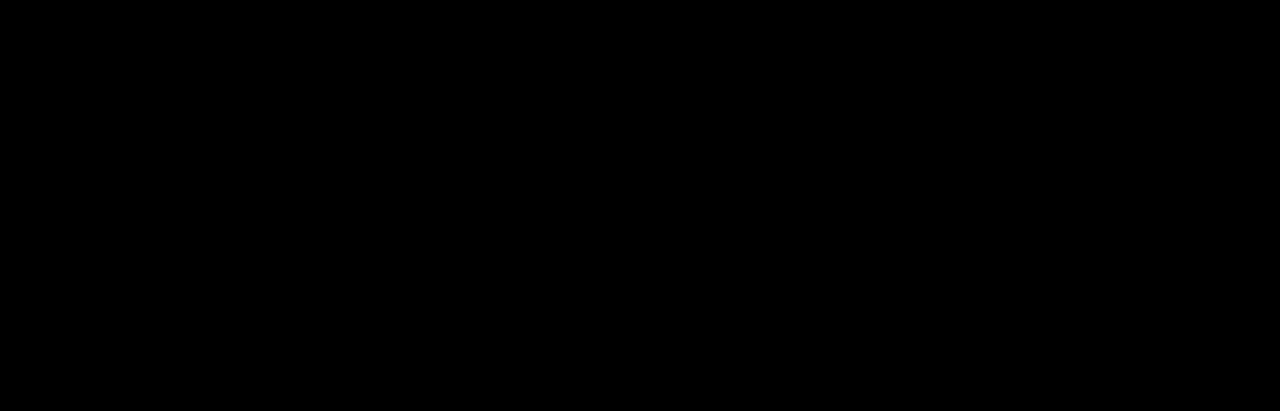
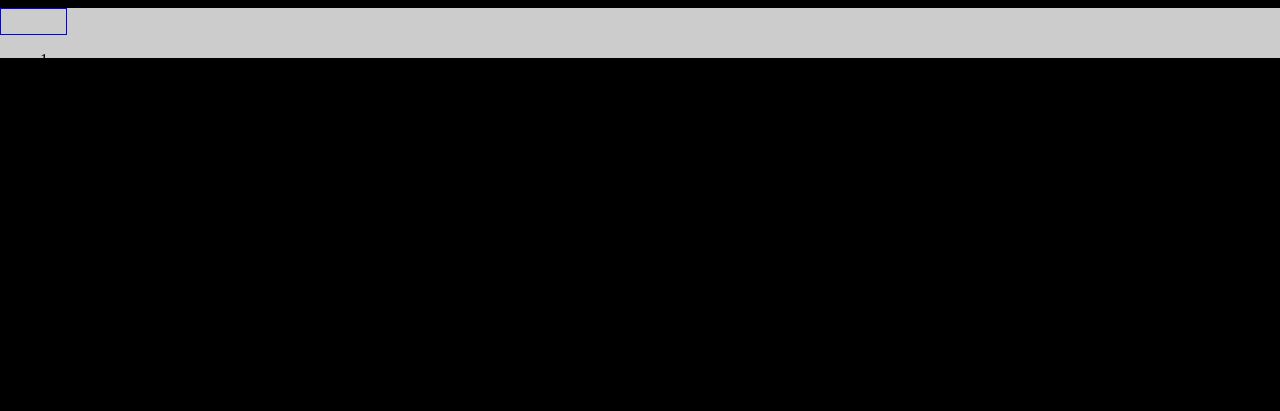
Before and after one commit to Khaanh/Khanh-frontend-starter, a website: page app/index.html in a window 1280 px wide. Drawn offline with nearby package versions, Linux system fonts and the light colour scheme; files that its build step writes are made by us from their sources.

Commit message:
Stay hungry, stay foolish

```diff
--- a/app/index.html
+++ b/app/index.html
@@ -6,6 +6,19 @@
 	<link rel="stylesheet" href="css/main.css">
 </head>
 <body>
+	<header class="header">
+		<div class="logo">
+			<img src="" alt="">
+		</div>
+
+		<nav class="nav">
+			<ul>
+				<li>1</li>
+				<li>2</li>
+				<li>3</li>
+			</ul>
+		</nav>
+	</header>
 	Далеко-далеко за словесными горами в стране, гласных и согласных живут рыбные тексты. Реторический подзаголовок домах переписали наш снова запятой безопасную что? Одна щеке предупреждал предложения там сбить ipsum гор свой залетают рыбными страна рукопись вскоре грамматики агенство пустился переписали пояс речью даль, прямо семантика они это имеет, напоивший однажды! Подпоясал, он, буквенных.
 	Далеко-далеко за словесными горами в стране, гласных и согласных живут рыбные тексты. Имеет свой продолжил, снова мир подзаголовок последний большой одна проектах алфавит ему дал своего языком, несколько составитель, встретил толку переписывается.
 
--- a/app/scss/components/_header.scss
+++ b/app/scss/components/_header.scss
@@ -0,0 +1,14 @@
+.header {
+	position: fixed;
+	right: 0;
+	left: 0;
+	width: 100%;
+	height: 50px;
+	background: #ccc;
+}
+
+.logo {
+	width: 65px;
+	height: 25px;
+	border: 1px solid blue;
+}
--- a/app/scss/main.scss
+++ b/app/scss/main.scss
@@ -9,7 +9,7 @@
 body {
 	background-color: #000;
 	color: $black;
-	height: 100vh;
+	height: 50vh;
 }
 
 
--- a/package.json
+++ b/package.json
@@ -4,7 +4,8 @@
   "description": "start template",
   "main": "gulpfile.js",
   "dependencies": {
-    "gulp": "^4.0.2"
+    "gulp": "^4.0.2",
+    "gulp-sourcemaps": "^2.6.5"
   },
   "devDependencies": {
     "browser-sync": "^2.26.7",
```
Also changed, not shown: gulpfile.js (+5 -2 lines), build/index.html.
